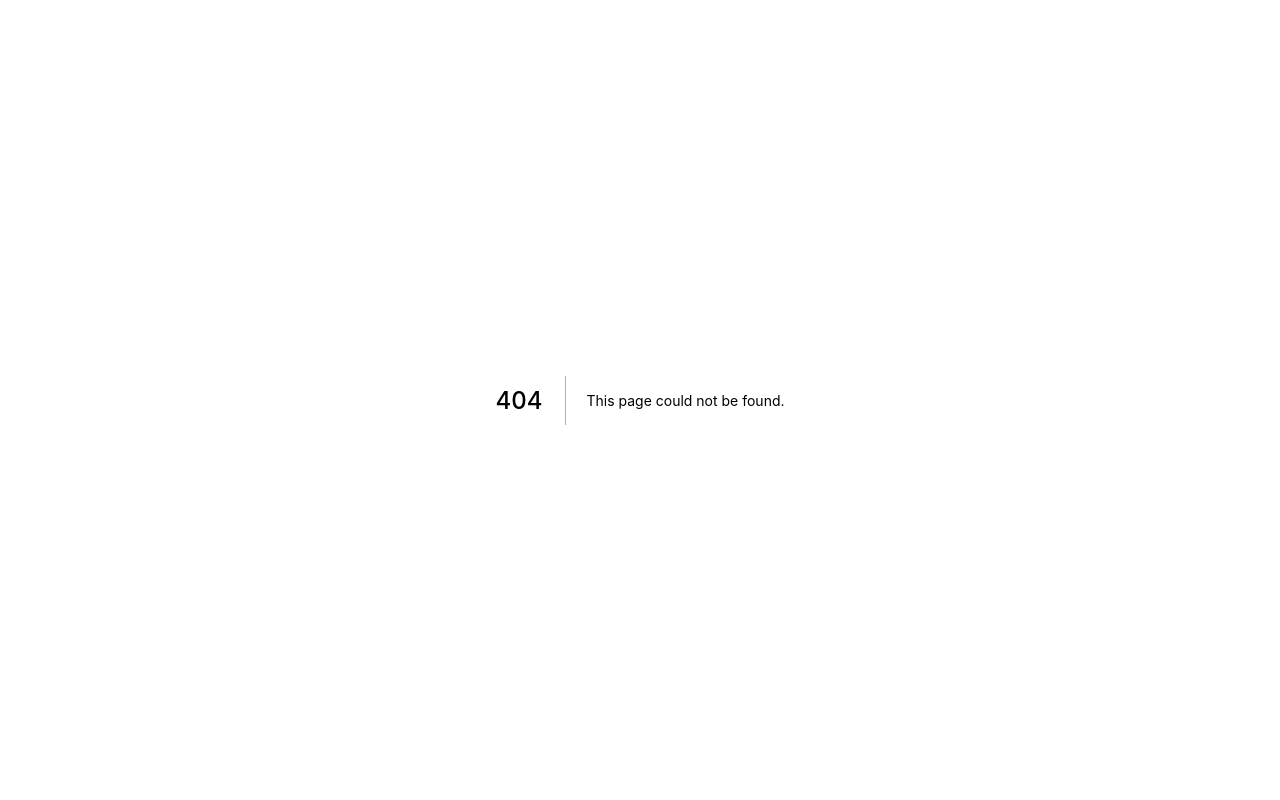
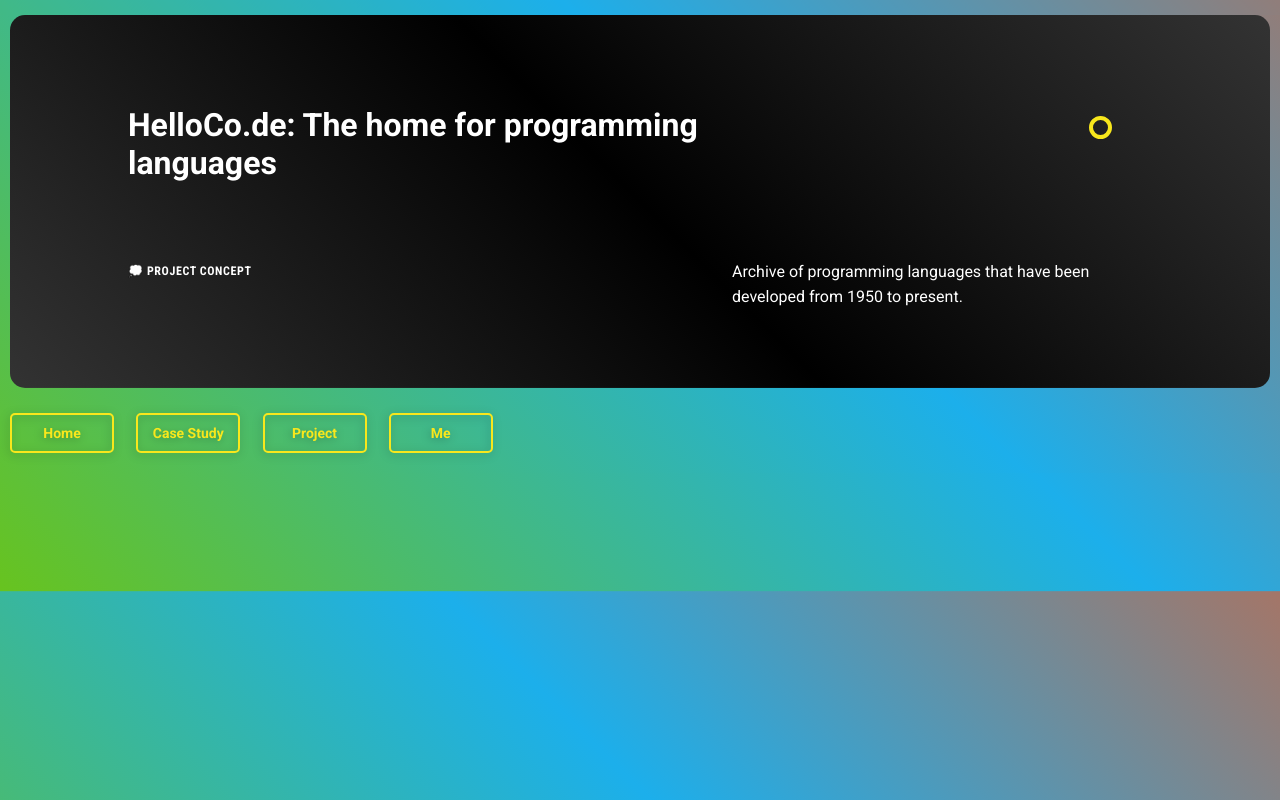
Before and after one commit to JulioMontas/JM0001-frontend, a Next.js app: page /project/hellocode in a window 1280 px wide. Before the commit this address had no page. Built offline with nearby package versions, Linux system fonts and the light colour scheme.

Commit message:
#SEO first commit

```diff
--- a/pages/_app.js
+++ b/pages/_app.js
@@ -1,4 +1,5 @@
 import { motion, AnimatePresence } from "framer-motion"
+import Head from 'next/head'
 
 // import Swiper core and required components
 import SwiperCore, { Navigation, Pagination, Scrollbar, A11y } from 'swiper';
@@ -17,6 +18,9 @@ SwiperCore.use([Navigation, Pagination, Scrollbar, A11y]);
 
 function MyApp({ Component, pageProps }) {
   return <AnimatePresence exitBeforeEnter>
+    <Head>
+      <meta name='viewport' content='minimum-scale=1, initial-scale=1, width=device-width, shrink-to-fit=no, user-scalable=no, viewport-fit=cover' key="viewport" />
+    </Head>
     <Component {...pageProps} />
   </AnimatePresence>
 }
--- /dev/null
+++ b/pages/_document.js
@@ -0,0 +1,19 @@
+import Document, { Html, Head, Main, NextScript } from 'next/document'
+
+class MyDocument extends Document {
+  render() {
+    return (
+      <Html lang="en">
+        <Head>
+            <meta httpEquiv="Content-Type" content="text/html; charset=utf-8" />
+        </Head>
+        <body>
+          <Main />
+          <NextScript />
+        </body>
+      </Html>
+    )
+  }
+}
+
+export default MyDocument
--- /dev/null
+++ b/pages/project/hellocode/index.js
@@ -0,0 +1,48 @@
+import Image from 'next/image'
+import Link from 'next/link'
+import { motion } from "framer-motion"
+import { Swiper, SwiperSlide } from 'swiper/react';
+import Head from 'next/head'
+
+import Layout from '../../../components/Layout/Layout'
+import styles from '../../../styles/CaseStudy.module.css'
+
+function ProjectIndex() {
+  return <Layout>
+      <Head>
+          <title>Web Project | HelloCo.de: The home for programming languages</title>
+          <meta name="author" content="Julio Montas"/>
+          <meta name="keywords" content="App Project, CSS, JavaScript"/>
+
+          <meta name="description" content="Free Web tutorials"/>
+
+
+
+
+          <meta property="og:title" content="HelloCo.de: The home for programming languages" key="title" />
+      </Head>
+    <motion.div
+    initial={{ y: 600, opacity: 0 }}
+    animate={{ y: 0, opacity: 1 }}
+    exit={{ y: -600, opacity: 0 }}>
+        <div className={styles.mainIndex}>
+            <div className={styles.mainCenterCont}>
+                <div className={styles.flipSwitch}>
+                    <h1>HelloCo.de: The home for programming languages</h1>
+                    <div className={styles.secExit}>
+                        <Link href="/project">
+                            <a><span>Close page</span></a>
+                        </Link>
+                    </div>
+                </div>
+                <div className={styles.flipSwitch}>
+                    <h2>&#128173; Project Concept</h2>
+                    <p>Archive of programming languages that have been developed from 1950 to present.</p>
+                </div>
+            </div>
+        </div>
+    </motion.div>
+  </Layout>
+}
+
+export default ProjectIndex
--- a/pages/project/index.js
+++ b/pages/project/index.js
@@ -39,7 +39,7 @@ function ProjectIndex() {
                 height={200}
                 />
               <p className={styles.blgDate}>2013</p>
-              <Link href={`/project/2`}>
+              <Link href={`/project/hellocode`}>
                 <a><h2 className={styles.blgTitle}>HelloCo.de</h2></a>
               </Link>
               <p className={styles.blgSummery}>The home for programming languages.</p>
--- a/styles/CaseStudy.module.css
+++ b/styles/CaseStudy.module.css
@@ -102,6 +102,10 @@
   z-index: 9999;
   margin: -50px -20px 0 0;
   padding-bottom: 10px;
+}
+.secExit span{
+  font-size: 0.5em;
+  opacity: 0;
 }
 .secExit a{
   content: "";
```
